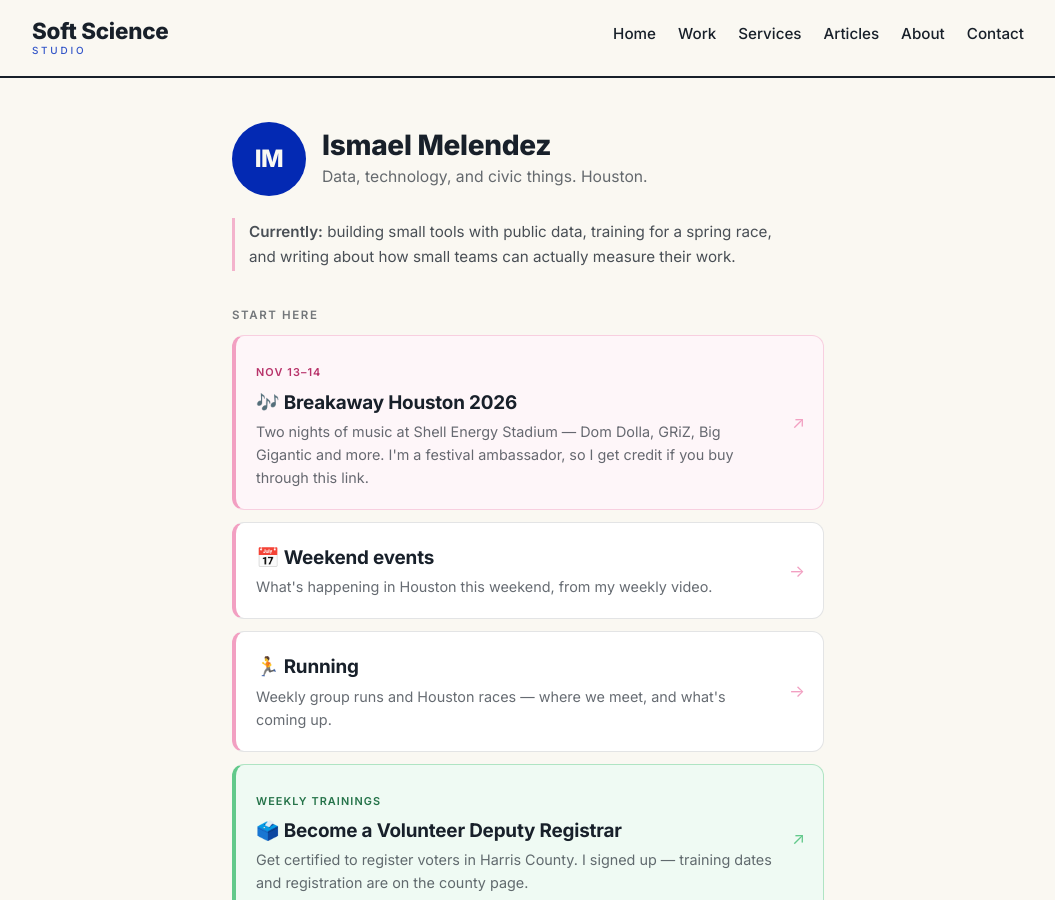
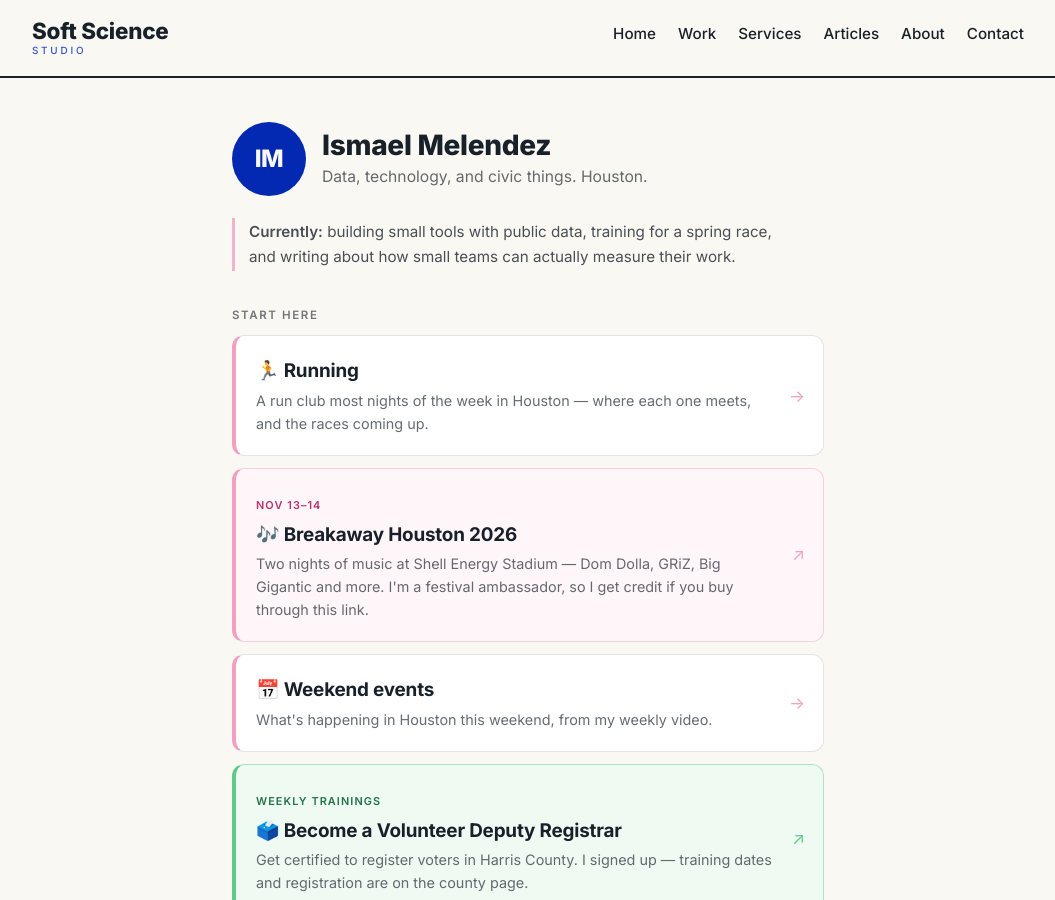
Before and after one commit to imelendez/soft-science-studio, a Jekyll site: the page me/index.html, which Jekyll copies as it is, in a window 1280 px wide and 900 px high. Shown: the whole window, without its empty margins (112-1167 px from the left). Built offline with Jekyll 4.4.1, drawn with Linux system fonts in a browser that asks for light colours.

Commit message:
Put the running card first on /me
Running is the standing reason people land here from the videos, so it
leads. The Breakaway card keeps second place - it is the paid one and
still needs the visibility - and the comment says temporary cards go
below the running card, not above it.

Co-Authored-By: Claude Opus 5 <noreply@anthropic.com>

```diff
--- a/me/index.html
+++ b/me/index.html
@@ -75,6 +75,17 @@ height="0" width="0" style="display:none;visibility:hidden"></iframe></noscript>
   <h2>Start here</h2>
   <ul class="cards">
     <!--
+      EVERGREEN — first card by request, 2026-09-24. Always points at
+      /running/; only the listing on that page changes. Anything temporary
+      goes BELOW this, not above it.
+    -->
+    <li>
+      <a class="card primary a-body" href="/running/" data-cta="me-running">
+        <span class="t">🏃 Running</span>
+        <span class="d">A run club most nights of the week in Houston — where each one meets, and the races coming up.</span>
+      </a>
+    </li>
+    <!--
       ============================================================
       TEMPORARY — highlighted event, swapped in 2026-09-24 (replaced
       Tackle Cancer Fest, which was Sept 19). Goes straight to the event's
@@ -110,17 +121,6 @@ height="0" width="0" style="display:none;visibility:hidden"></iframe></noscript>
       <a class="card primary a-body" href="/events/" data-cta="me-events">
         <span class="t">📅 Weekend events</span>
         <span class="d">What's happening in Houston this weekend, from my weekly video.</span>
-      </a>
-    </li>
-    <!--
-      EVERGREEN — same idea as the events card: this always points at
-      /running/, and only the listing on that page changes. Added
-      2026-09-24.
-    -->
-    <li>
-      <a class="card primary a-body" href="/running/" data-cta="me-running">
-        <span class="t">🏃 Running</span>
-        <span class="d">Weekly group runs and Houston races — where we meet, and what's coming up.</span>
       </a>
     </li>
     <!--
```
